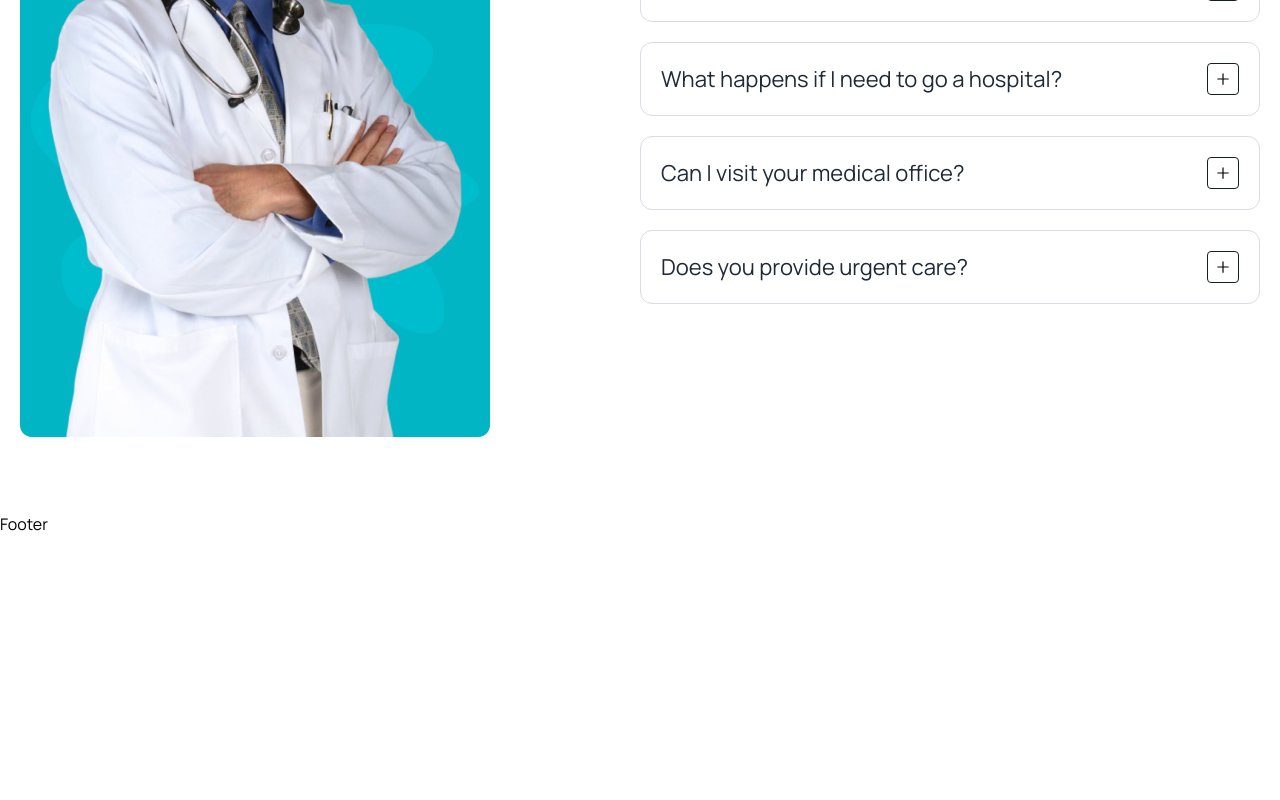
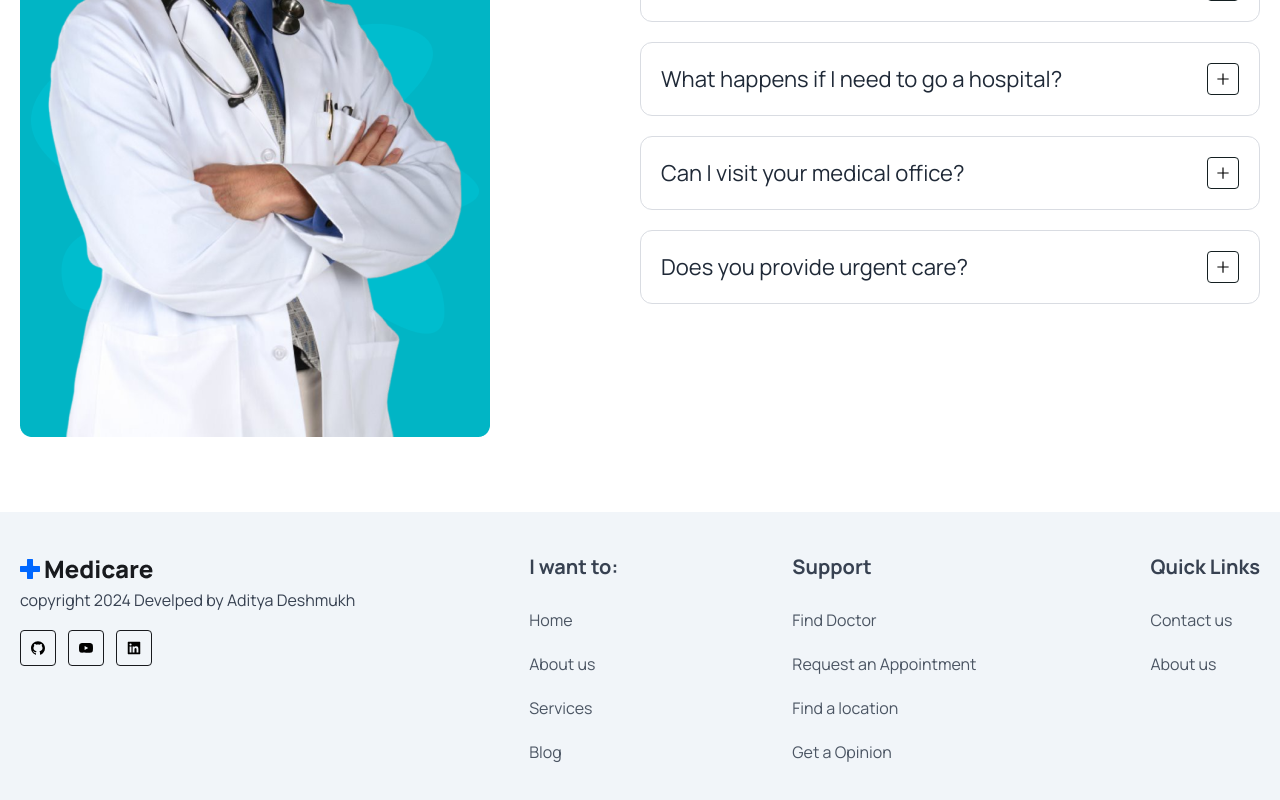
Before and after one commit to R-adi/doctor-project, a React (Vite) app in the folder frontend/: page / in a window 1280 px wide. Shown: the part 5059-5859 px from the top of the page. Before the commit the page ends 5595 px from the top, so only its background shows below. Built offline with nearby package versions, Linux system fonts and the light colour scheme.

Commit message:
Home completed

```diff
--- a/frontend/src/components/Faq/Faqlist.jsx
+++ b/frontend/src/components/Faq/Faqlist.jsx
@@ -6,7 +6,7 @@ const Faqlist = () => {
   return (
     <div>
       <ul className='mt-[38px]'>
-        {faqs.map((item,index)=><Faqitem item={item} index={index}></Faqitem>)}
+        {faqs.map((item,index)=><Faqitem item={item} key={index} index={index}></Faqitem>)}
       </ul>
     </div>
   )
--- a/frontend/src/components/Footer/Footer.jsx
+++ b/frontend/src/components/Footer/Footer.jsx
@@ -1,78 +1,128 @@
-import React from 'react'
+import React from "react";
 import { Link } from "react-router-dom";
 import logo from "../../assets/images/logo.png";
-import { AiFillYoutube,AiFillGithub, AiFillLinkedin} from "react-icons/ai";
+import { AiFillYoutube, AiFillGithub, AiFillLinkedin } from "react-icons/ai";
 import { RiLinkedinFill } from "react-icons/ri";
 
-const sociallinks=[
+const sociallinks = [
   {
     path: "https://github.com/R-adi",
-    icon: <AiFillGithub className='group-hover:text-white w-4 h-5'></AiFillGithub>
+    icon: (
+      <AiFillGithub className="group-hover:text-white w-4 h-5"></AiFillGithub>
+    ),
   },
   {
     path: "./",
-    icon: <AiFillYoutube className='group-hover:text-white w-4 h-5'></AiFillYoutube>
+    icon: (
+      <AiFillYoutube className="group-hover:text-white w-4 h-5"></AiFillYoutube>
+    ),
   },
   {
     path: "./",
-    icon: <AiFillLinkedin className='group-hover:text-white w-4 h-5'></AiFillLinkedin>
-  }
-]
+    icon: (
+      <AiFillLinkedin className="group-hover:text-white w-4 h-5"></AiFillLinkedin>
+    ),
+  },
+];
 
-const quicklinks01=[
+const quicklinks01 = [
   {
-    path:"/home",
-    display:"Home"
+    path: "/home",
+    display: "Home",
   },
   {
-    path:"/",
-    display:"About us"
+    path: "/",
+    display: "About us",
   },
   {
-    path:"/services",
-    display:"Services"
+    path: "/services",
+    display: "Services",
   },
   {
-    path:"/",
-    display:"Blog"
-  }
-]
+    path: "/",
+    display: "Blog",
+  },
+];
 
-const quicklinks02=[
+const quicklinks02 = [
   {
-    path:"/find-a-doctor",
-    display:"Find Doctor"
+    path: "/find-a-doctor",
+    display: "Find Doctor",
   },
   {
-    path:"/",
-    display:"Request an Appointment"
+    path: "/",
+    display: "Request an Appointment",
   },
   {
-    path:"/",
-    display:"Find a location"
+    path: "/",
+    display: "Find a location",
   },
   {
-    path:"/",
-    display:"Get a Opinion"
-  }
-]
+    path: "/",
+    display: "Get a Opinion",
+  },
+];
 
-const quicklinks03=[
+const quicklinks03 = [
   {
-    path:"/contact",
-    display:"Contact us"
+    path: "/contact",
+    display: "Contact us",
   },
   {
-    path:"/",
-    display:"About us"
+    path: "/",
+    display: "About us",
   },
-
-]
+];
 
 const Footer = () => {
+  const year = new Date().getFullYear();
+
   return (
-    <div>Footer</div>
-  )
-}
+    <footer className="pb-6 pt-10 bg-slate-100">
+      <div className="container">
+        <div className="flex justify-between flex-col md:flex-row flex-wrap gap-[30px]">
+          <div>
+            <img src={logo} alt="" />
+            <p className="text-[16px] leading-7 font-[400] text-gray-700">
+              copyright {year} Develped by Aditya Deshmukh
+            </p>
+            <div className="flex items-center gap-3 mt-4">
+              {sociallinks.map((link, index) => (
+                <Link
+                  to={link.path}
+                  key={index}
+                  className="w-9 h-9 items-center justify-center flex rounded border border-solid border-[#181A1e] group hover:bg-primaryColor"
+                >
+                  {link.icon}
+                </Link>
+              ))}
+            </div>
+          </div>
 
-export default Footer
+          <div>
+            <h2 className="leading-[30px] text-[20px] font-[700] mb-6 text-gray-700">I want to:</h2>
+            <ul>
+              {quicklinks01.map((item,index)=><li key={index} className="mb-4"><Link to={item.path} className="text-[16px] leading-7 fomt-[400] text-gray-600">{item.display}</Link></li>)}
+            </ul>
+          </div>
+
+          <div>
+            <h2 className="leading-[30px] text-[20px] font-[700] mb-6 text-gray-700">Support</h2>
+            <ul>
+              {quicklinks02.map((item,index)=><li key={index} className="mb-4"><Link to={item.path} className="text-[16px] leading-7 fomt-[400] text-gray-600">{item.display}</Link></li>)}
+            </ul>
+          </div>
+
+          <div>
+            <h2 className="leading-[30px] text-[20px] font-[700] mb-6 text-gray-700">Quick Links</h2>
+            <ul>
+              {quicklinks03.map((item,index)=><li key={index} className="mb-4"><Link to={item.path} className="text-[16px] leading-7 fomt-[400] text-gray-600">{item.display}</Link></li>)}
+            </ul>
+          </div>
+        </div>
+      </div>
+    </footer>
+  );
+};
+
+export default Footer;
```
